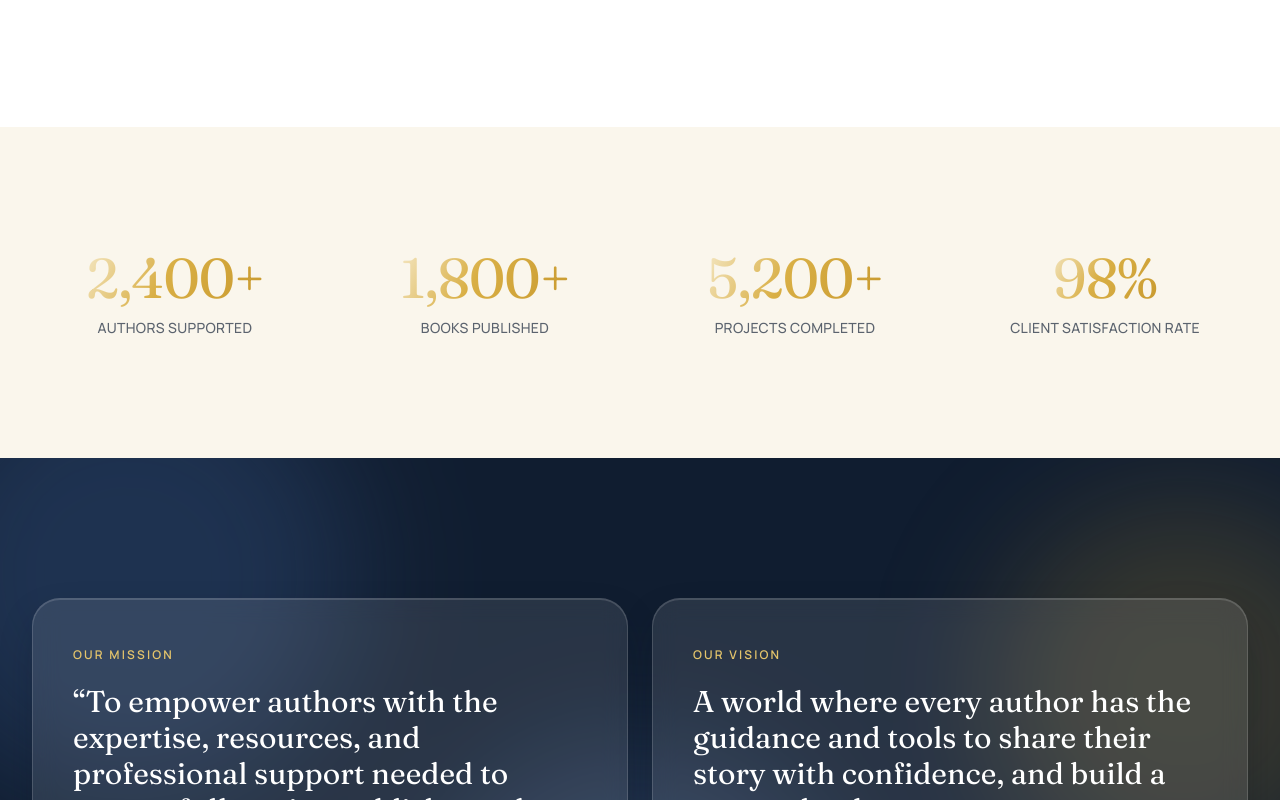
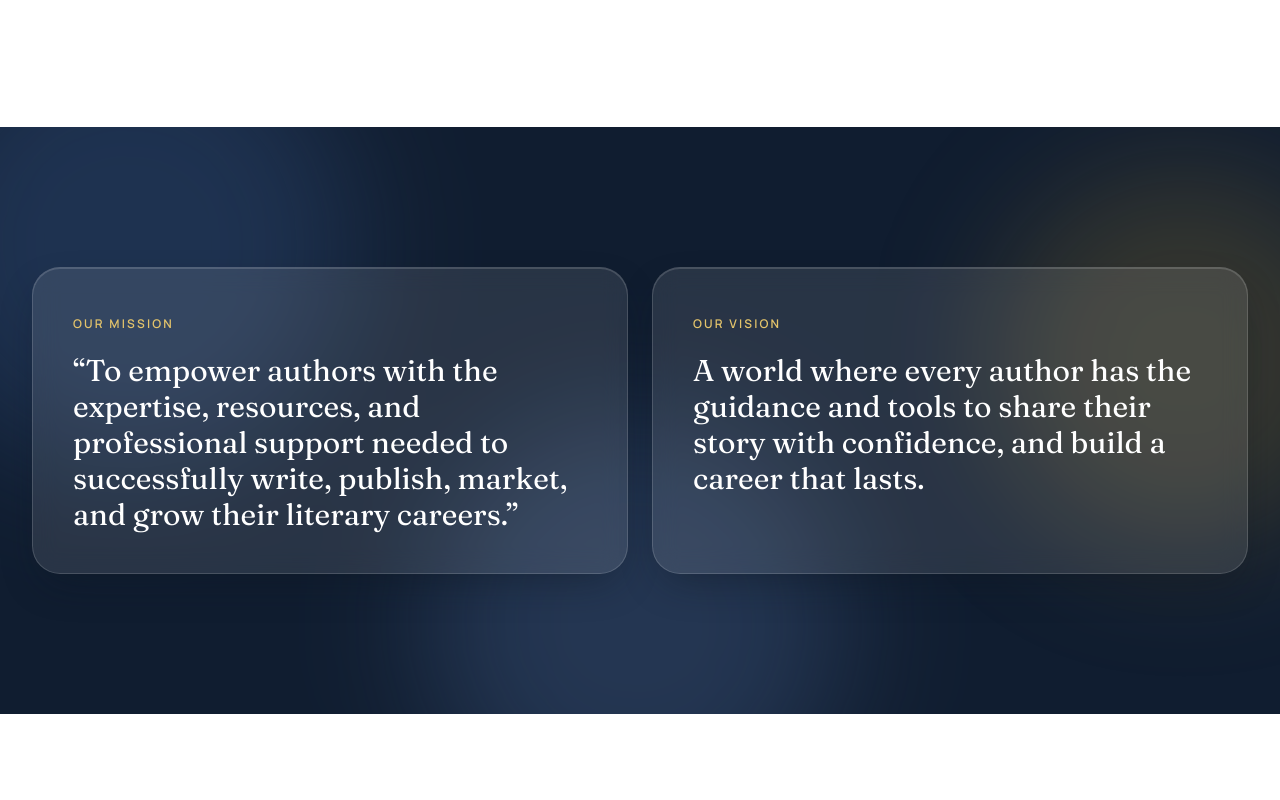
Before and after one commit to Bescepos/Horpiano, a Next.js app: page /about in a window 1280 px wide. Shown: the part 1240-2040 px from the top of the page. Built offline with nearby package versions, Linux system fonts and the light colour scheme.

Commit message:
Remove the TrustStats stats band from Home, About, and Success Stories
Drop the 'Authors Supported / Books Published / Projects Completed / Client
Satisfaction Rate' section site-wide (removed usages and imports). The
TrustStats component and stats data remain in the repo if needed later.

```diff
--- a/app/about/page.tsx
+++ b/app/about/page.tsx
@@ -8,7 +8,6 @@ import { PageHero } from "@/components/layout/PageHero";
 import { Reveal } from "@/components/motion/Reveal";
 import { StaggerContainer, StaggerItem } from "@/components/motion/Stagger";
 import { AuroraBackground } from "@/components/motion/AuroraBackground";
-import { TrustStats } from "@/components/sections/TrustStats";
 import { FinalCTA } from "@/components/sections/FinalCTA";
 import { JsonLd } from "@/components/ui/JsonLd";
 import { getIcon } from "@/lib/icons";
@@ -104,8 +103,6 @@ export default function AboutPage() {
         </Container>
       </Section>
 
-      <TrustStats />
-
       {/* Mission & Vision */}
       <Section background="navy" spacing="lg" className="overflow-hidden">
         <AuroraBackground grid={false} />
--- a/app/page.tsx
+++ b/app/page.tsx
@@ -1,5 +1,4 @@
 import { Hero } from "@/components/sections/Hero";
-import { TrustStats } from "@/components/sections/TrustStats";
 import { ServicesOverview } from "@/components/sections/ServicesOverview";
 import { AuthorJourney } from "@/components/sections/AuthorJourney";
 import { WhyChooseUs } from "@/components/sections/WhyChooseUs";
@@ -12,7 +11,6 @@ export default function HomePage() {
   return (
     <>
       <Hero />
-      <TrustStats />
       <ServicesOverview />
       <AuthorJourney />
       <WhyChooseUs />
--- a/app/success-stories/page.tsx
+++ b/app/success-stories/page.tsx
@@ -9,7 +9,6 @@ import { Divider } from "@/components/ui/Divider";
 import { StoryCard } from "@/components/stories/StoryCard";
 import { CaseStudy } from "@/components/stories/CaseStudy";
 import { Testimonials } from "@/components/sections/Testimonials";
-import { TrustStats } from "@/components/sections/TrustStats";
 import { FinalCTA } from "@/components/sections/FinalCTA";
 import { JsonLd } from "@/components/ui/JsonLd";
 import { stories } from "@/data/stories";
@@ -44,8 +43,6 @@ export default function SuccessStoriesPage() {
         highlight="real results"
         subtitle="From debut novels to business bestsellers, explore the books and authors we've helped bring to the world."
       />
-
-      <TrustStats />
 
       {/* Featured books & authors */}
       <Section background="white" spacing="lg">
```
